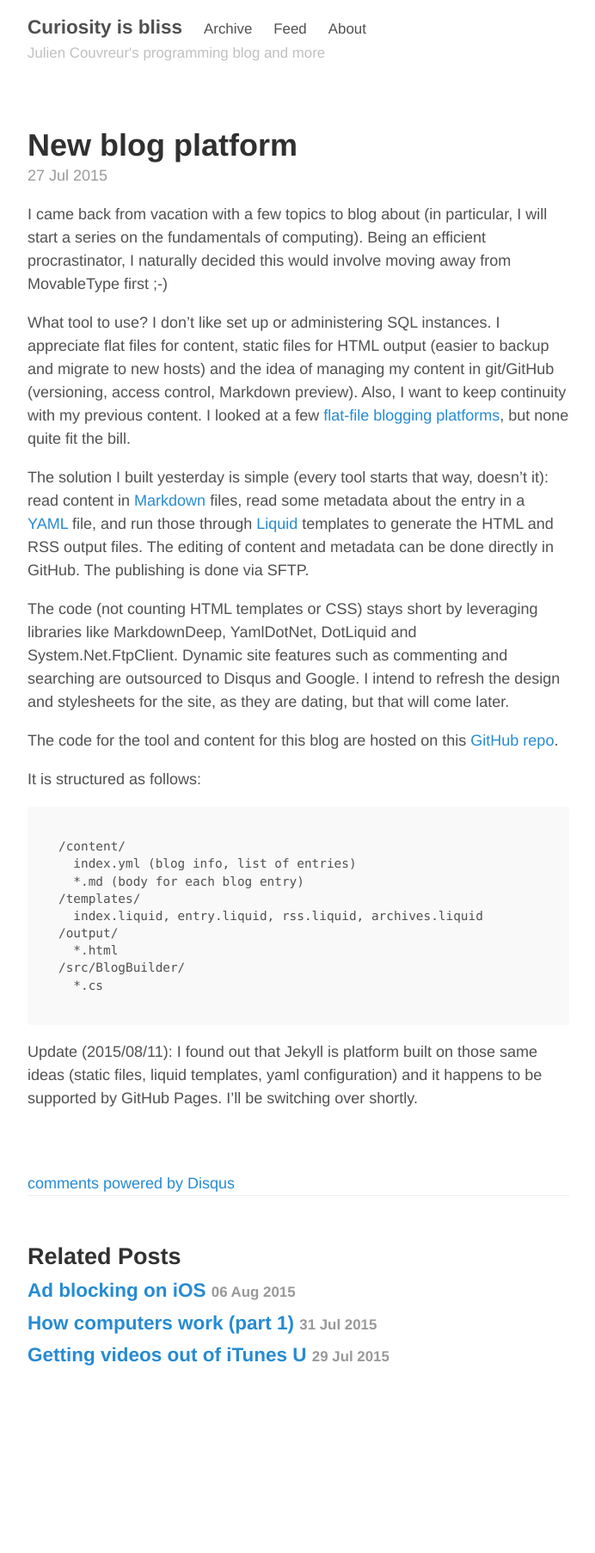
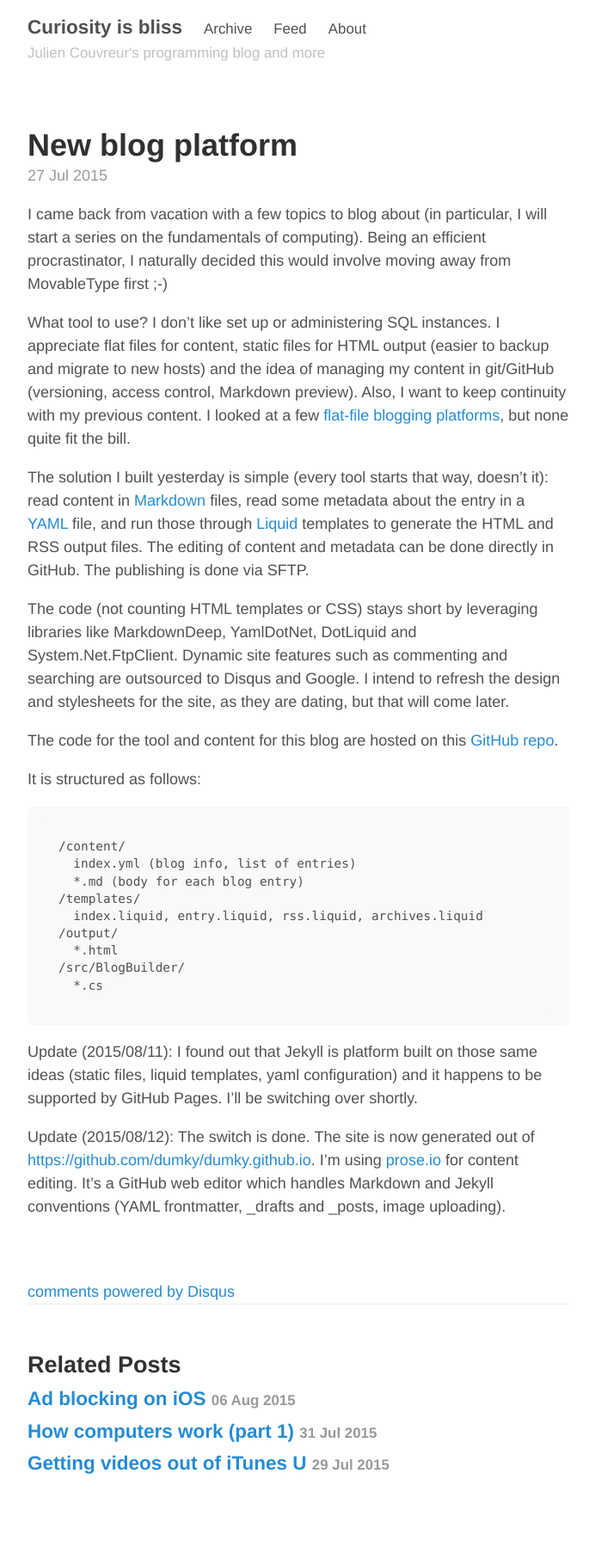
Before and after one commit to jcouv/jcouv.github.io, a Jekyll site: the page built from _posts/2015-7-27-new-blog-platform.md, in a window 1280 px wide. Shown: the whole page at 86% size, without its empty margins (293-985 px from the left). Built offline with Jekyll 4.4.1, drawn with Linux system fonts in a browser that asks for light colours; comment, search, counter and statistics services are not loaded; before the commit the page ends 1680 px from its top, so only the background shows below that.

Commit message:
Updated 2015-7-27-new-blog-platform.md

```diff
--- a/_posts/2015-7-27-new-blog-platform.md
+++ b/_posts/2015-7-27-new-blog-platform.md
@@ -25,3 +27,5 @@ It is structured as follows:
       *.cs
 
 Update (2015/08/11): I found out that Jekyll is platform built on those same ideas (static files, liquid templates, yaml configuration) and it happens to be supported by GitHub Pages. I'll be switching over shortly.
+
+Update (2015/08/12): The switch is done. The site is now generated out of [https://github.com/dumky/dumky.github.io](https://github.com/dumky/dumky.github.io). I'm using [prose.io](http://prose.io) for content editing. It's a GitHub web editor which handles Markdown and Jekyll conventions (YAML frontmatter, _drafts and _posts, image uploading).
```
Also changed, not shown: other parts of _posts/2015-7-27-new-blog-platform.md (+2 -0 lines).
